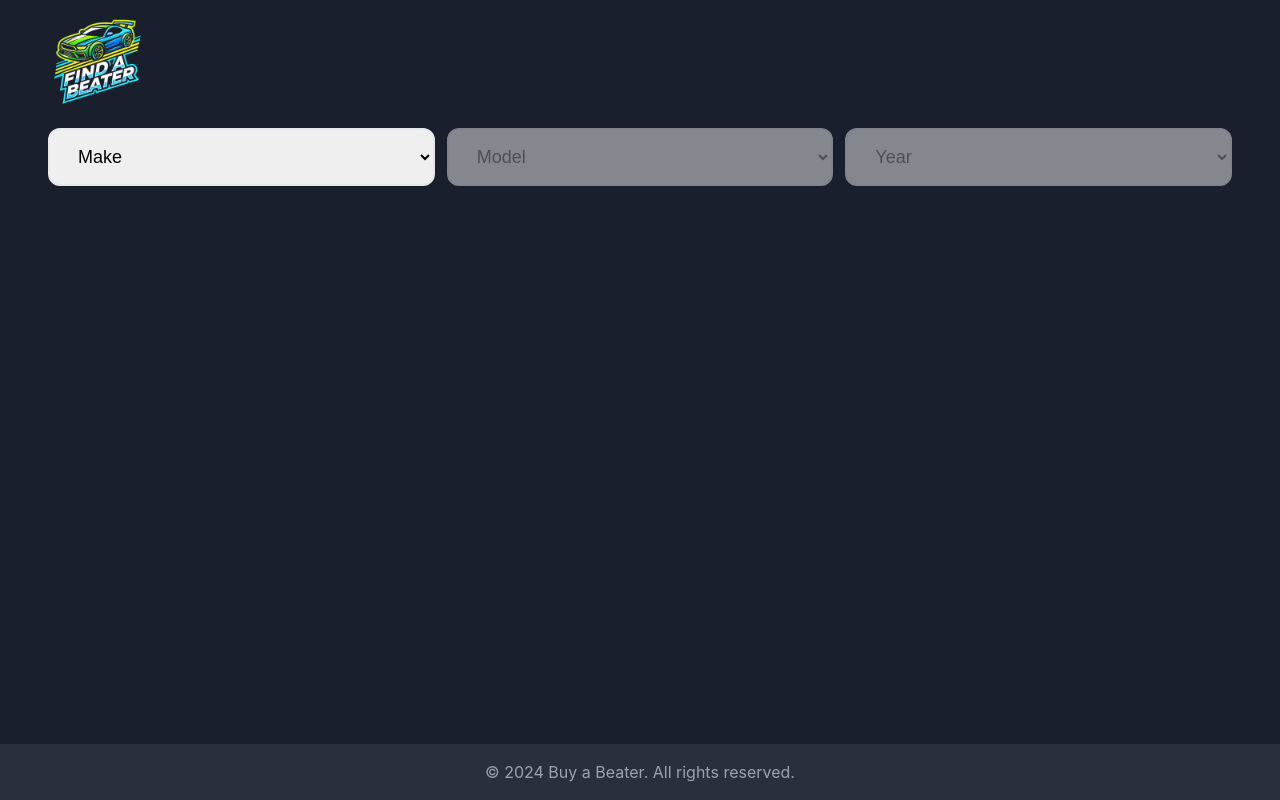
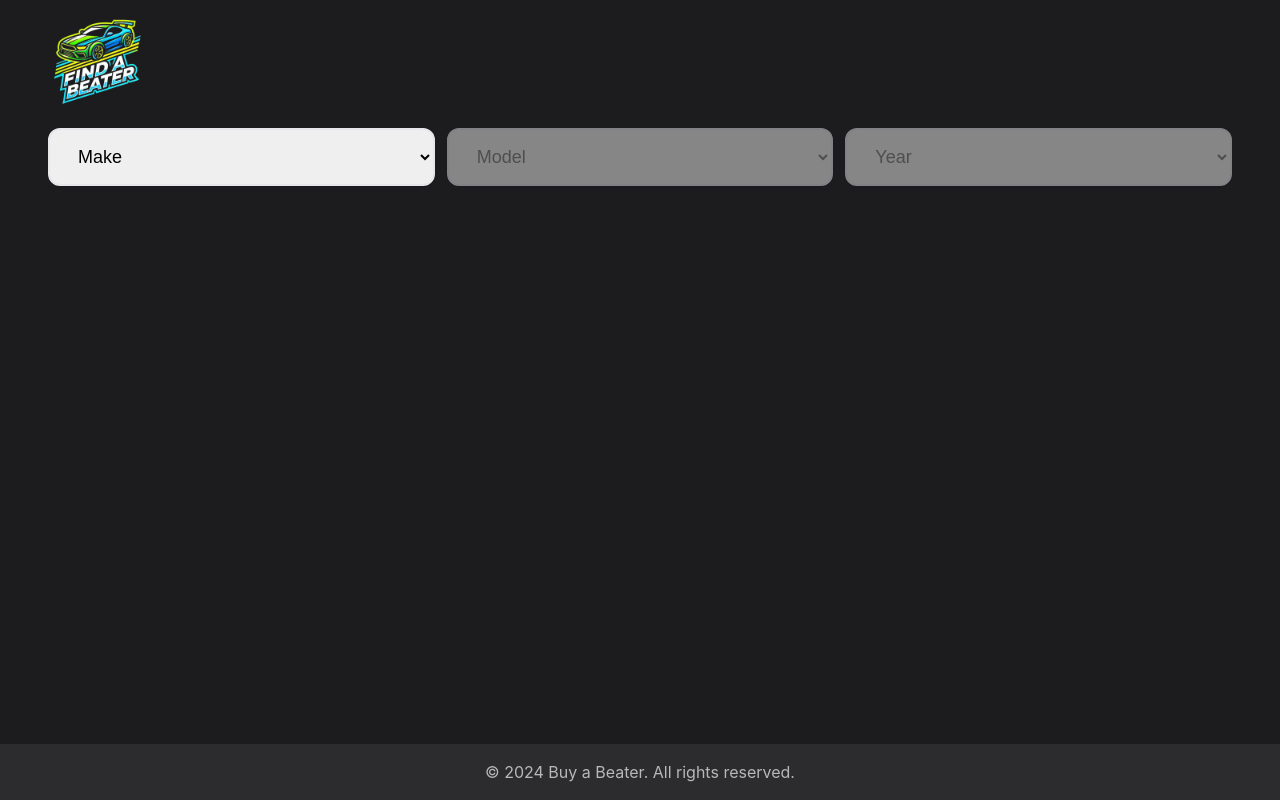
Before and after one commit to chrismpettyjohn/find-a-beater, a React (Vite) app in the folder web/: page / in a window 1280 px wide. Built offline with nearby package versions, Linux system fonts and the light colour scheme; what @find-a-beater/client would draw is missing.

Commit message:
design: improve color scheme and vehicle value

```diff
--- a/web/src/App.css
+++ b/web/src/App.css
@@ -1,14 +1,14 @@
 
-  :root {
-            --bg-primary: #1a1f2e;
-            --bg-secondary: #2a2f3e;
-            --text-primary: #e1e1e6;
-            --text-secondary: #9ca3af;
-            --accent: #3b82f6;
-            --danger: #ef4444;
-            --success: #22c55e;
-            --warning: #eab308;
+        :root {
+            --bg-primary: #1c1c1e;       /* Carbon Gray */
+            --bg-secondary: #2c2c2e;    /* Slate Gray */
+            --text-primary: #f2f2f2;    /* Light Gray */
+            --text-secondary: #b8b8b8;  /* Cool Slate */
+            --accent: #ffb400;          /* Warm Amber */
+            --danger: #d62828;          /* Bright Red */
+            --success: #4caf50
         }
+
 
         * {
             margin: 0;
@@ -76,7 +76,7 @@
         .cost-summary {
             grid-column: span 12;
             display: grid;
-            grid-template-columns: repeat(2, 1fr);
+            grid-template-columns: repeat(3, 1fr);
             gap: 1rem;
             margin-bottom: 1rem;
         }
@@ -100,6 +100,7 @@
 
         .cost-label {
             font-size: 1.25rem;
+            font-weight: 800;
             color: rgba(255, 255, 255, 0.9);
         }
 
--- a/web/src/components/vehicle-value/VehicleValue.tsx
+++ b/web/src/components/vehicle-value/VehicleValue.tsx
@@ -5,19 +5,55 @@ import { formatNumber } from "../../hooks/formatNumber";
 
 export function VehicleValue() {
     const { selectedVehicle } = useVehicle();
-    const value = useVehicleValue({ make: selectedVehicle?.make ?? '', model: selectedVehicle?.model ?? '', year: selectedVehicle?.year ?? 0, zipCode: '12345' })
-    const problems = useVehicleProblems({ make: selectedVehicle?.make ?? '', model: selectedVehicle?.model ?? '', year: selectedVehicle?.year ?? 0 })
-    const totalRepairCost = useMemo(() => problems.data?.issues?.reduce((total, item) => total + item.cost, 0) ?? 0, [problems.data]);
+    const value = useVehicleValue({
+        make: selectedVehicle?.make ?? '',
+        model: selectedVehicle?.model ?? '',
+        year: selectedVehicle?.year ?? 0,
+        zipCode: '12345'
+    });
+    const problems = useVehicleProblems({
+        make: selectedVehicle?.make ?? '',
+        model: selectedVehicle?.model ?? '',
+        year: selectedVehicle?.year ?? 0
+    });
+
+    const totalRepairCost = useMemo(() => (
+        problems.data?.issues?.reduce((total, item) => total + item.cost, 0) ?? 0
+    ), [problems.data]);
+
+    const finalValue = useMemo(() => (
+        (value.data?.value ?? 0) - totalRepairCost
+    ), [value.data, totalRepairCost]);
+
     return (
         <div className="cost-summary">
             <div className="cost-card value">
-                <div className="cost-label">Car Value</div>
-                <div className="cost-value">${formatNumber(value.data?.value ?? 0, 0)}</div>
+                <div className="cost-label">Starting Value</div>
+                <div
+                    className="cost-value"
+                    style={{ color: "green" }}
+                >
+                    ${formatNumber(value.data?.value ?? 0, 0)}
+                </div>
             </div>
             <div className="cost-card repairs">
                 <div className="cost-label">Expected Repairs</div>
-                <div className="cost-value">${formatNumber(totalRepairCost, 0)}</div>
+                <div
+                    className="cost-value"
+                    style={{ color: "red" }}
+                >
+                    ${formatNumber(totalRepairCost, 0)}
+                </div>
+            </div>
+            <div className="cost-card final">
+                <div className="cost-label">Final Value</div>
+                <div
+                    className="cost-value"
+                    style={{ color: finalValue >= 0 ? "green" : "red" }}
+                >
+                    ${formatNumber(finalValue, 0)}
+                </div>
             </div>
         </div>
-    )
+    );
 }
```
